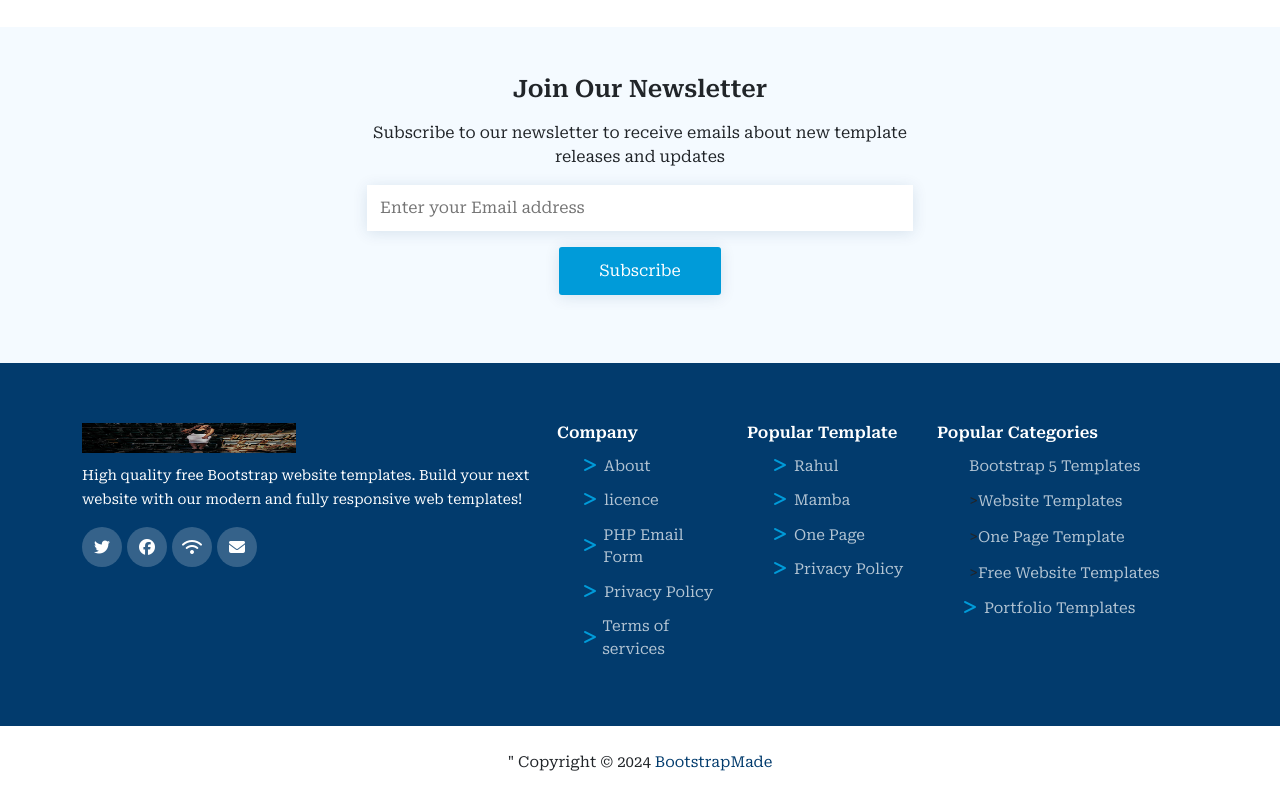
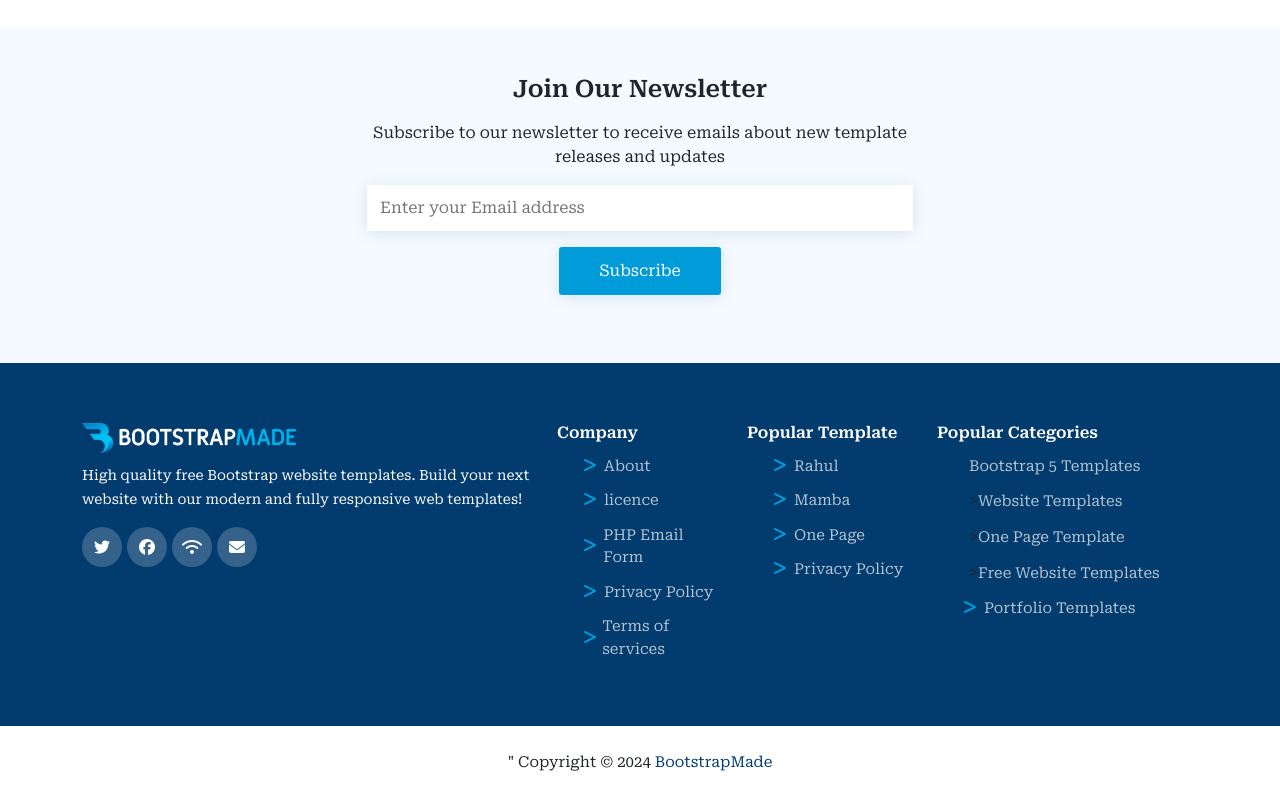
Before and after one commit to Rabul3755/BootStrapProjects, a plain HTML site: page Company/index.html in a window 1280 px wide. Shown: the part 1678-2477 px from the top of the page. Drawn offline with nearby package versions, Linux system fonts and the light colour scheme.

Commit message:
Add new logo

```diff
--- a/Company/index.html
+++ b/Company/index.html
@@ -392,7 +392,7 @@
             <div class="col-xxl-6 col-xl-5 col-md-12 footer-about">
               <a href="#" class="d-flex align-items-center logo">
                 <img
-                  src="./assets/jane.jpg"
+                  src="./assets/logo.jpg"
                   width="214"
                   height="30"
                   alt=""
```
